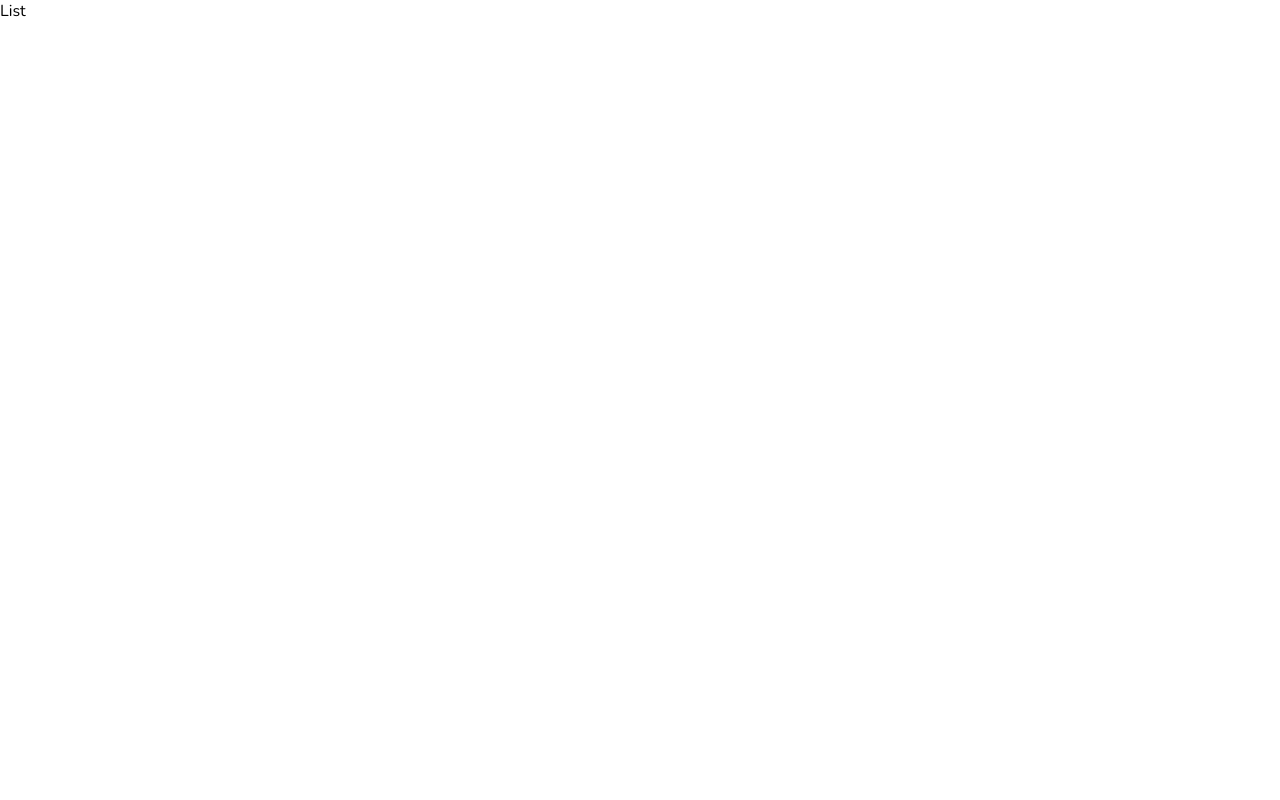
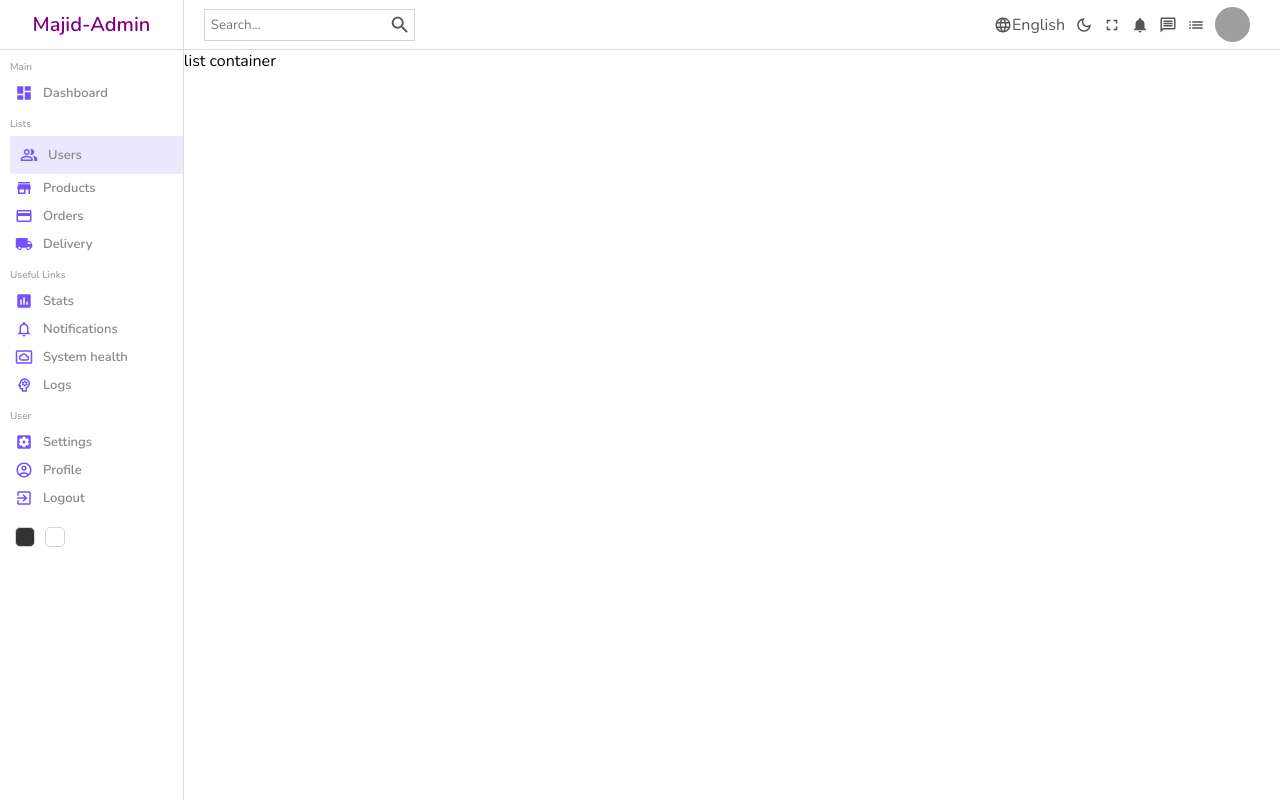
Before and after one commit to MajidAziz03/Admin-Panel, a React (Create React App) app: page /users in a window 1280 px wide. Built offline with nearby package versions, Linux system fonts and the light colour scheme; grey boxes are pictures that could not be loaded.

Commit message:
Add active link

```diff
--- a/src/Components/sidebar/Sidebar.jsx
+++ b/src/Components/sidebar/Sidebar.jsx
@@ -1,7 +1,7 @@
 import { AccountCircleOutlined, CreditCard, Dashboard, ExitToApp, InsertChart, LocalShipping, NotificationsNone, PeopleAltOutlined, PsychologyOutlined, SettingsApplications, SettingsSystemDaydreamOutlined, Store } from '@mui/icons-material'
 import React from 'react'
+import { NavLink } from 'react-router-dom'
 import './sidebar.scss'
-
 
 const Sidebar = () => {
     return (
@@ -16,10 +16,12 @@ const Sidebar = () => {
                         <span>Dashboard</span>
                     </li>
                     <p className="title">Lists</p>
-                    <li>
-                        <PeopleAltOutlined className='icon' />
-                        <span>Users</span>
-                    </li>
+                    <NavLink to='/users' style={{ textDecoration: "none" }}>
+                        <li>
+                            <PeopleAltOutlined className='icon' />
+                            <span>Users</span>
+                        </li>
+                    </NavLink>
                     <li>
                         <Store className='icon' />
                         <span>Products</span>
--- a/src/index.css
+++ b/src/index.css
@@ -6,3 +6,12 @@
   box-sizing: border-box;
   font-family: "Nunito", sans-serif;
 }
+
+.active {
+  background-color: #ece8ff;
+  width: 100%;
+  text-decoration: none;
+  display: flex;
+  align-items: center;
+  padding: 5px;
+}
--- a/src/pages/list/List.jsx
+++ b/src/pages/list/List.jsx
@@ -1,10 +1,18 @@
 import React from 'react'
+import Navbar from '../../Components/navbar/Navbar'
+import Sidebar from '../../Components/sidebar/Sidebar'
 import './list.scss'
 
 
 const List = () => {
     return (
-        <div>List</div>
+        <div className='list'>
+            <Sidebar />
+            <div className="listContainer">
+                <Navbar />
+                list container
+            </div>
+        </div>
     )
 }
 
--- a/src/pages/list/list.scss
+++ b/src/pages/list/list.scss
@@ -0,0 +1,9 @@
+.list {
+    display: flex;
+
+
+    .listContainer {
+        flex: 6;
+    }
+
+}
```
